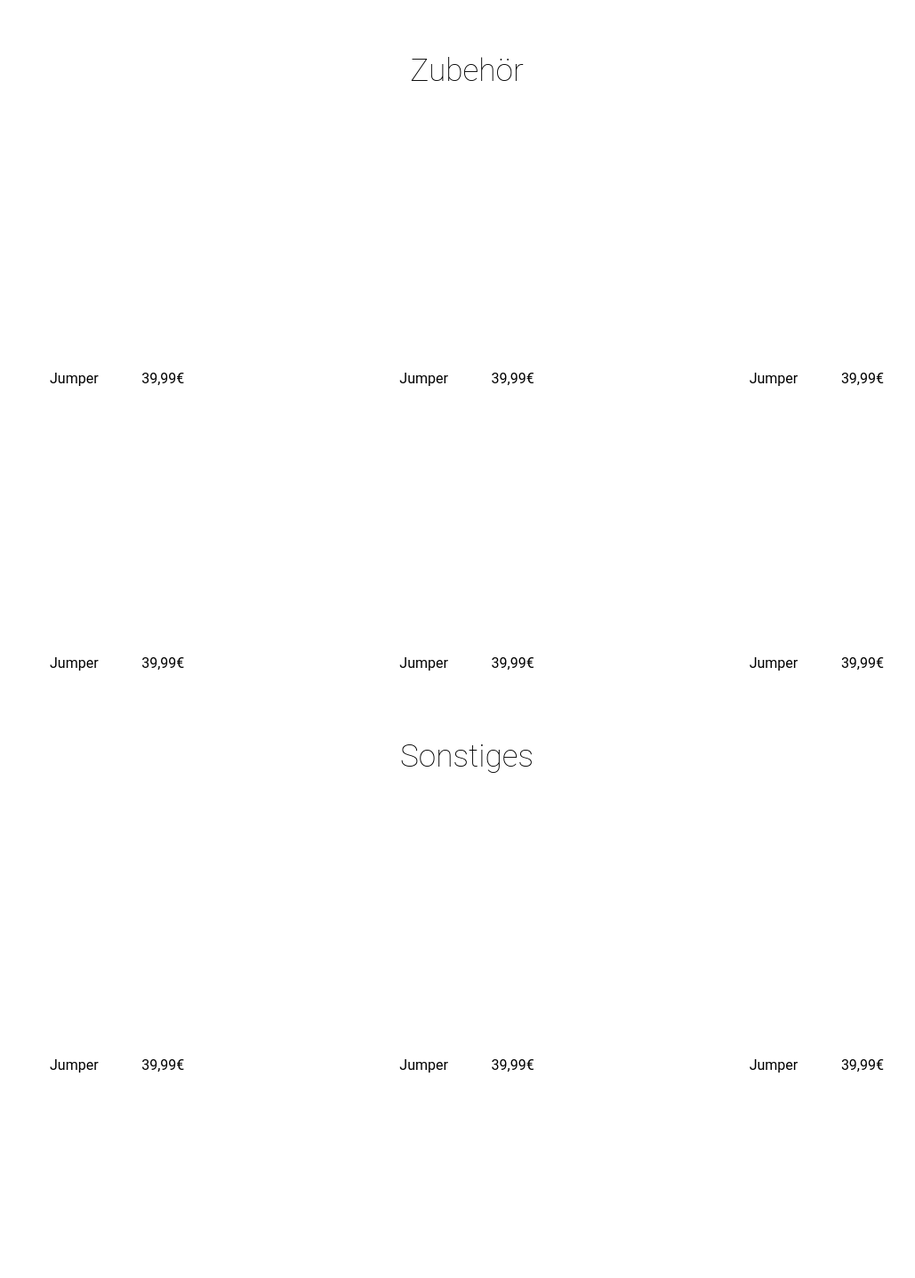
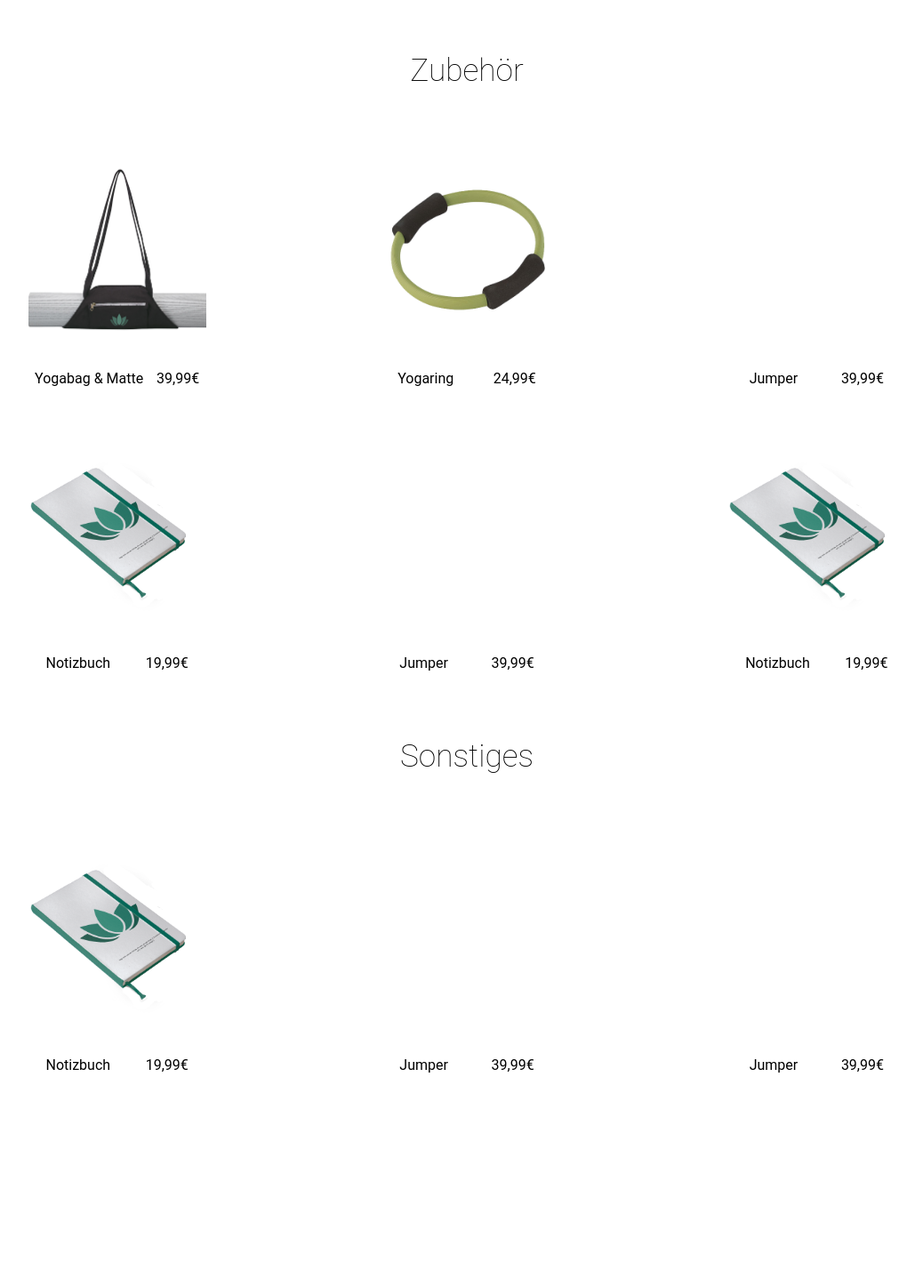
Before and after one commit to mrpipi1/Project-X, a PHP site: page /index.php?page=shop in a window 1280 px wide. Shown: the part 588-2025 px from the top of the page at 89% size, without its empty margins (115-1144 px from the left). Run offline with PHP 8.4, Linux system fonts and the light colour scheme.

Commit message:
MS 3 Final.
- Shop fixes.
- usw.

```diff
--- a/content/Registrieren.php
+++ b/content/Registrieren.php
@@ -1,5 +1,5 @@
-
 <section class="content-wrapper">
+    <h2>Registrieren</h2>
 
     <form class="form_checkout form-register" action="" method="post">
 
--- a/content/Zusammenfassung.php
+++ b/content/Zusammenfassung.php
@@ -32,7 +32,7 @@ include("breadcrumbs.php");
             </div>
 
             <div class="btn_checkout btn_big-checkout">
-                <input type="submit" name="address" value="Ändern" class="btn_big-checkout">
+                <input type="submit" name="address" value="Ändern" class="btn_big-checkout input">
             </div>
 
         </form>
@@ -68,7 +68,7 @@ include("breadcrumbs.php");
             </div>
 
             <div class="btn_checkout btn_big-checkout">
-                <input type="submit" name="address" value="Ändern" class="btn_big-checkout">
+                <input type="submit" name="address" value="Ändern" class="btn_big-checkout input">
             </div>
 
         </form>
--- a/content/shop.php
+++ b/content/shop.php
@@ -20,7 +20,7 @@
 
         <section class="product">
             <ul class="product-img">
-                <li class="product-1"></li>
+                <li class="jumper_white"></li>
             </ul>
             <ul class="info">
                 <li>Jumper</li>
@@ -66,16 +66,16 @@
 
         <section class="product">
             <ul class="product-img">
-                <li class="product-1"></li>
+                <li class="tshirt_w-red"></li>
             </ul>
             <ul class="info">
-                <li>Jumper</li>
-                <li>39,99€</li>
+                <li>T-Shirt</li>
+                <li>19,99€</li>
             </ul>
             <a href="index.php?page=Detailansicht">
                 <ul class="overlay overlay-checkout" >
-                    <li><h1>Jumper - Unisex</h1></li>
-                    <li><p>39,99€</p></li>
+                    <li><h1>T-Shirt - Damen</h1></li>
+                    <li><p>19,99€</p></li>
                     <li>
                         <ul class="colors colors-checkout">
                             <li>RED</li>
@@ -97,15 +97,15 @@
 
         <section class="product">
             <ul class="product-img">
-                <li class="product-1"></li>
+                <li class="yogabag-mat"></li>
             </ul>
             <ul class="info">
-                <li>Jumper</li>
+                <li>Yogabag &amp; Matte</li>
                 <li>39,99€</li>
             </ul>
             <a href="index.php?page=Detailansicht">
                 <ul class="overlay overlay-checkout" >
-                    <li><h1>Jumper - Unisex</h1></li>
+                    <li><h1>Yogabag &amp; Matte</h1></li>
                     <li><p>39,99€</p></li>
                     <li>
                         <ul class="colors colors-checkout">
@@ -120,16 +120,16 @@
 
         <section class="product">
             <ul class="product-img">
-                <li class="product-1"></li>
+                <li class="yogaring"></li>
             </ul>
             <ul class="info">
-                <li>Jumper</li>
-                <li>39,99€</li>
+                <li>Yogaring</li>
+                <li>24,99€</li>
             </ul>
             <a href="index.php?page=Detailansicht">
                 <ul class="overlay overlay-checkout" >
-                    <li><h1>Jumper - Unisex</h1></li>
-                    <li><p>39,99€</p></li>
+                    <li><h1>Yogaring</h1></li>
+                    <li><p>24,99€</p></li>
                     <li>
                         <ul class="colors colors-checkout">
                             <li>RED</li>
@@ -171,16 +171,16 @@
 
             <section class="product">
                 <ul class="product-img">
-                    <li class="product-1"></li>
+                    <li class="notebook"></li>
                 </ul>
                 <ul class="info">
-                    <li>Jumper</li>
-                    <li>39,99€</li>
+                    <li>Notizbuch</li>
+                    <li>19,99€</li>
                 </ul>
                 <a href="index.php?page=Detailansicht">
                     <ul class="overlay overlay-checkout" >
-                        <li><h1>Jumper - Unisex</h1></li>
-                        <li><p>39,99€</p></li>
+                        <li><h1>Notizbuch</h1></li>
+                        <li><p>19,99€</p></li>
                         <li>
                             <ul class="colors colors-checkout">
                                 <li>RED</li>
@@ -217,16 +217,16 @@
 
             <section class="product">
                 <ul class="product-img">
-                    <li class="product-1"></li>
+                    <li class="notebook"></li>
                 </ul>
                 <ul class="info">
-                    <li>Jumper</li>
-                    <li>39,99€</li>
+                    <li>Notizbuch</li>
+                    <li>19,99€</li>
                 </ul>
                 <a href="index.php?page=Detailansicht">
                     <ul class="overlay overlay-checkout" >
-                        <li><h1>Jumper - Unisex</h1></li>
-                        <li><p>39,99€</p></li>
+                        <li><h1>Notizbuch</h1></li>
+                        <li><p>19,99€</p></li>
                         <li>
                             <ul class="colors colors-checkout">
                                 <li>RED</li>
@@ -246,16 +246,16 @@
 
             <section class="product">
                 <ul class="product-img">
-                    <li class="product-1"></li>
+                    <li class="notebook"></li>
                 </ul>
                 <ul class="info">
-                    <li>Jumper</li>
-                    <li>39,99€</li>
+                    <li>Notizbuch</li>
+                    <li>19,99€</li>
                 </ul>
                 <a href="index.php?page=Detailansicht">
                     <ul class="overlay overlay-checkout" >
-                        <li><h1>Jumper - Unisex</h1></li>
-                        <li><p>39,99€</p></li>
+                        <li><h1>Notizbuch</h1></li>
+                        <li><p>19,99€</p></li>
                         <li>
                             <ul class="colors colors-checkout">
                                 <li>RED</li>
--- a/css/styles.css
+++ b/css/styles.css
@@ -1053,7 +1053,7 @@ ______ ____   ____ _______ ______ _____
   margin: 0 auto;
   padding: 20px;
 
-  font-size: 1.2vw;
+  font-size: 1vw;
 
 }
 
@@ -1871,7 +1871,7 @@ Registrieren
 
 .form-register{
   width: 500px;
-  margin: 50px auto 10px;
+  margin: 0 auto;
 
 }
 
```
